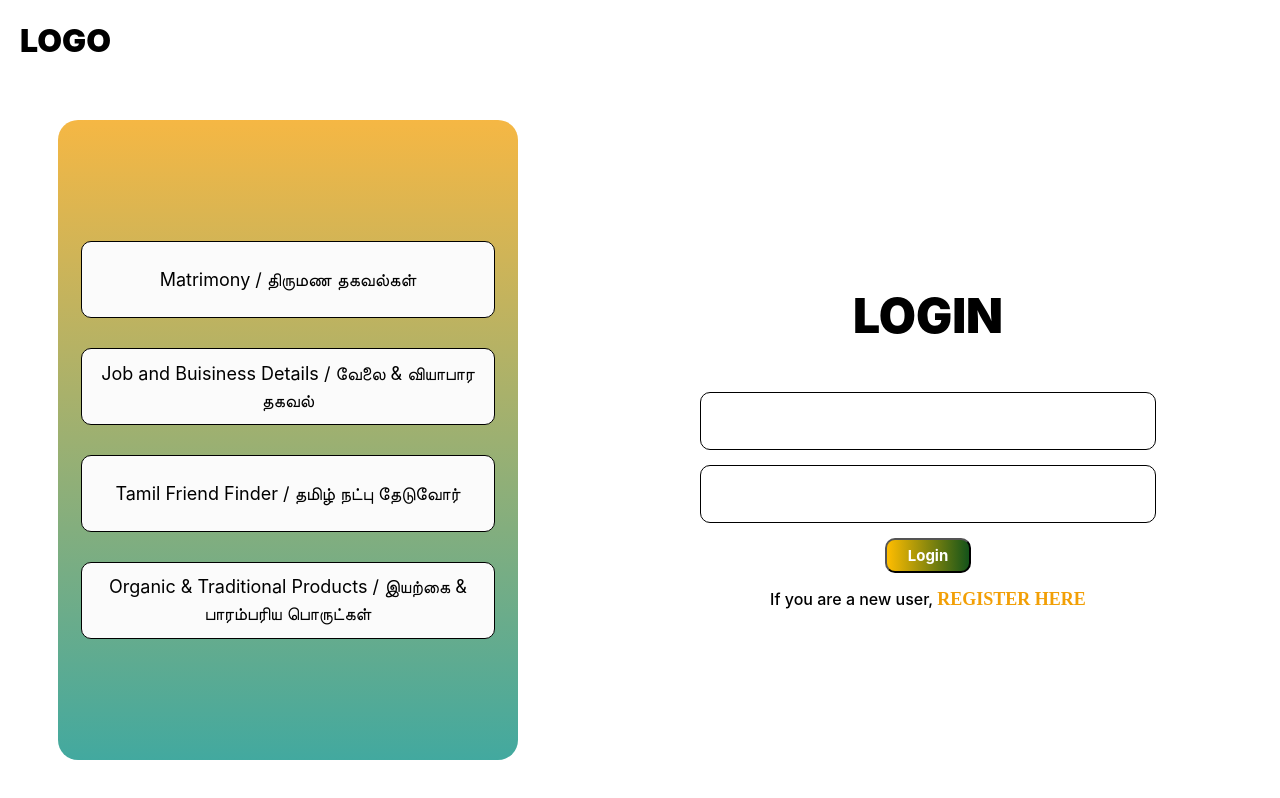
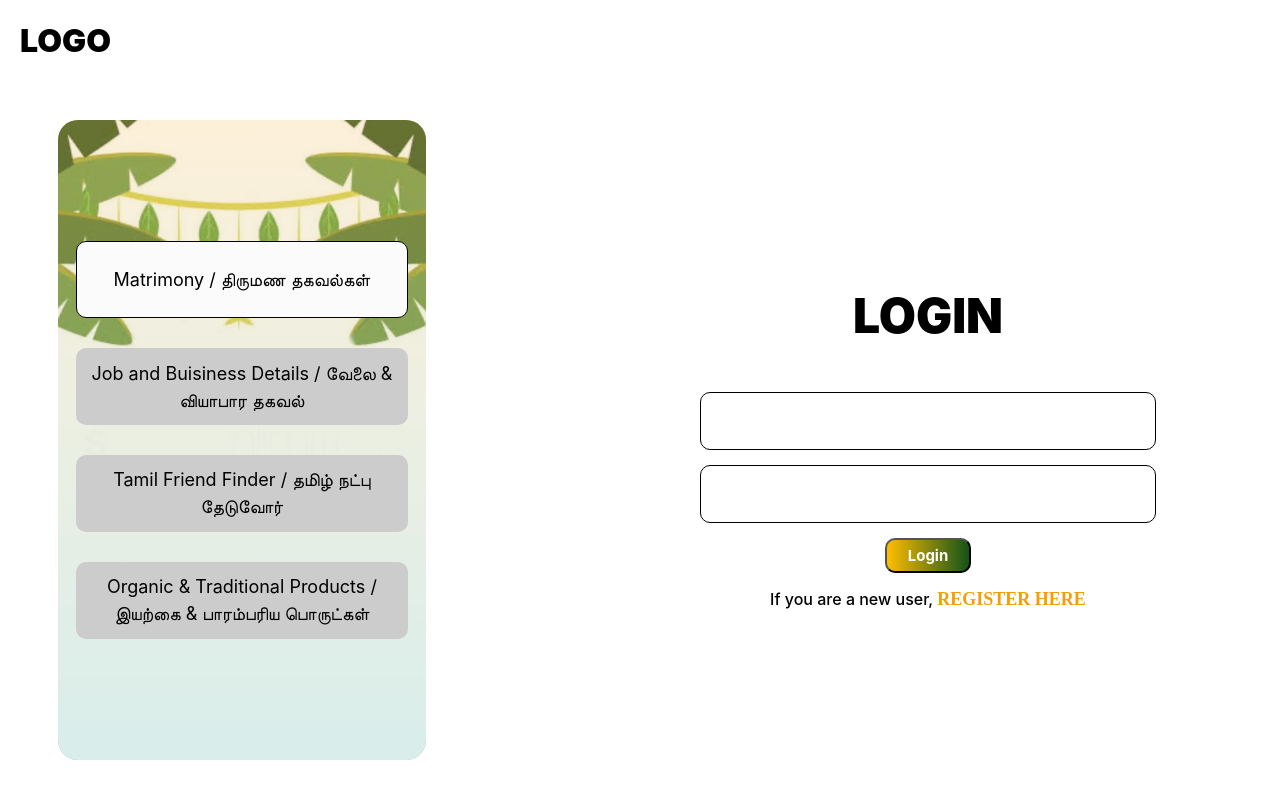
Before and after one commit to Zedbyte-corp/Thamizhar_thakaval_myyam, a React (Create React App) app in the folder thamizhar_thakaval_myyam/: page / in a window 1280 px wide. Built offline with nearby package versions, Linux system fonts and the light colour scheme; a web font is replaced by a local one.

Commit message:
login image and anchor

```diff
--- a/thamizhar_thakaval_myyam/package.json
+++ b/thamizhar_thakaval_myyam/package.json
@@ -10,8 +10,10 @@
     "react": "^18.0.0",
     "react-dom": "^18.0.0",
     "react-router-dom": "^6.3.0",
+    "react-router-hash-link": "^2.4.3",
     "react-scripts": "5.0.0",
-    "web-vitals": "^2.1.4"
+    "web-vitals": "^2.1.4",
+    "yup": "^0.32.11"
   },
   "scripts": {
     "start": "react-scripts start",
--- a/thamizhar_thakaval_myyam/src/pages/Authentication/Login/login.css
+++ b/thamizhar_thakaval_myyam/src/pages/Authentication/Login/login.css
@@ -51,8 +51,20 @@ p {
   align-items: center;
   justify-content: center;
 }
-
 .login_switch_page_container {
+  height: 80vh;
+  width: 80%;
+}
+.login_switch_page_bg {
+  height: 80vh;
+  width: 100%;
+  object-fit: cover;
+  position: absolute;
+  border-radius: 20px;
+  opacity: 0.8;
+  z-index: 1;
+}
+.login_switch_page_gradient {
   height: 80vh;
   width: 80%;
   background: #000;
@@ -66,9 +78,31 @@ p {
   align-items: center;
   justify-content: center;
   flex-direction: column;
+  position: relative;
+  z-index: 2;
 }
 
-.login_switch {
+.login_switch_inactive {
+  width: 90%;
+  height: 12%;
+  margin: 15px;
+  background: #cccccc;
+  /* border: 1px solid #000000; */
+  /* box-sizing: border-box; */
+  border-radius: 10px;
+  font: var(--primary-font-family);
+  font-style: normal;
+  font-weight: 400;
+  font-size: 18px;
+  line-height: 27px;
+  display: flex;
+  align-items: center;
+  justify-content: center;
+  text-align: center;
+  cursor: pointer;
+  z-index: 3;
+}
+.login_switch_active {
   width: 90%;
   height: 12%;
   margin: 15px;
@@ -86,6 +120,7 @@ p {
   justify-content: center;
   text-align: center;
   cursor: pointer;
+  z-index: 3;
 }
 
 .login_form_container {
@@ -150,41 +185,40 @@ p {
   cursor: pointer;
 }
 
-
-@media only screen and (max-device-width: 768px){
+@media only screen and (max-device-width: 768px) {
   .login_header {
     justify-content: center;
   }
-  .login_maincontainer{
+  .login_maincontainer {
     flex-direction: column;
     align-items: center;
   }
-  .login_main_left{
-    width:100%;
+  .login_main_left {
+    width: 100%;
     height: 60vh;
   }
-  .login_switch_page_container{
-    height:auto;
+  .login_switch_page_container {
+    height: auto;
     width: 100%;
-    padding:15px 0 15px 0;
+    padding: 15px 0 15px 0;
   }
-  .login_switch{
+  .login_switch {
     min-height: 18%;
     font-size: 12px;
   }
-  .login_main_right{
+  .login_main_right {
     width: 100%;
   }
   h1 {
     font-size: 1.4rem;
   }
-  .login_button{
-    width:auto;
+  .login_button {
+    width: auto;
   }
-  p{
+  p {
     font-size: 12px;
   }
-  .register_button{
+  .register_button {
     font-size: 14px;
   }
 }
--- a/thamizhar_thakaval_myyam/src/pages/Authentication/Login/login.jsx
+++ b/thamizhar_thakaval_myyam/src/pages/Authentication/Login/login.jsx
@@ -1,26 +1,31 @@
 import "./login.css";
 import { useFormik } from "formik";
+import React, { useState } from "react";
+import login_bg from "../../../Assets/Login/login.jpeg";
+
 import { useNavigate } from "react-router-dom";
-import { getLoginApiResponse } from "../../../networkcall.service"
-
+import { getLoginApiResponse } from "../../../networkcall.service";
 
 function Login() {
   const navigate = useNavigate();
 
   async function checkvalue(values) {
     console.log(values);
-    let response = await getLoginApiResponse(values)
-    if(response.status === "success"){
-        navigate('/Matrimony/home');
-    }
-    else{
-        alert("check the crendentials")
+    let response = await getLoginApiResponse(values);
+    if (response.status === "success") {
+      navigate("/Matrimony/home");
+    } else {
+      alert("check the crendentials");
     }
   }
 
   const onClickRegister = () => {
-    navigate('/Matrimony/register');
-  }
+    navigate("/Matrimony/register");
+  };
+  const [activeTab, setActiveTab] = useState(0);
+  const onClickChange = (val) => {
+    // setActiveTab(val);
+  };
 
   // initializing formik form
   const { handleChange, handleSubmit, handleBlur, values, errors, touched } =
@@ -39,16 +44,49 @@ function Login() {
       <div className="login_maincontainer">
         <div className="login_main_left">
           <div className="login_switch_page_container">
+            <div className="login_switch_page_gradient">
+              <img src={login_bg} alt="" className="login_switch_page_bg" />
               {/* <img src={loginimg} alt="" /> */}
-            <div className="login_switch">Matrimony / திருமண தகவல்கள்</div>
-            <div className="login_switch">
+              <button
+                className={
+                  activeTab === 0
+                    ? "login_switch_active"
+                    : "login_switch_inactive"
+                }
+                onClick={onClickChange(0)}
+              >
+                Matrimony / திருமண தகவல்கள்
+              </button>
+              <div
+                className={
+                  activeTab === 1
+                    ? "login_switch_active"
+                    : "login_switch_inactive"
+                }
+                // onClick={onClickChange(1)}
+              >
                 Job and Buisiness Details / வேலை & வியாபார தகவல்
               </div>
-            <div className="login_switch">
+              <div
+                className={
+                  activeTab === 2
+                    ? "login_switch_active"
+                    : "login_switch_inactive"
+                }
+                // onClick={onClickChange(2)}
+              >
                 Tamil Friend Finder / தமிழ் நட்பு தேடுவோர்
               </div>
-            <div className="login_switch">
+              <div
+                className={
+                  activeTab === 3
+                    ? "login_switch_active"
+                    : "login_switch_inactive"
+                }
+                // onClick={onClickChange(3)}
+              >
                 Organic & Traditional Products / இயற்கை & பாரம்பரிய பொருட்கள்
+              </div>
             </div>
           </div>
         </div>
@@ -85,7 +123,12 @@ function Login() {
               <button className="login_button" type="submit">
                 Login
               </button>
-              <p>If you are a new user, <span className="register_button" onClick={onClickRegister}>REGISTER HERE</span></p>
+              <p>
+                If you are a new user,{" "}
+                <span className="register_button" onClick={onClickRegister}>
+                  REGISTER HERE
+                </span>
+              </p>
             </form>
           </div>
         </div>
--- a/thamizhar_thakaval_myyam/src/pages/TamilMatrimony/Register/register.jsx
+++ b/thamizhar_thakaval_myyam/src/pages/TamilMatrimony/Register/register.jsx
@@ -4,7 +4,8 @@ import wedding_bg from "../../../Assets/TamilMatrimony/register/wedding_bg.png";
 import { useNavigate } from "react-router-dom";
 import { useFormik } from "formik";
 import { getRegisterApiResponse } from "../../../networkcall.service";
-import * as Yup from 'yup';
+import * as Yup from "yup";
+import { HashLink } from "react-router-hash-link";
 
 function Register() {
   const navigate = useNavigate();
@@ -25,14 +26,14 @@ function Register() {
 
   const SignupSchema = Yup.object().shape({
     name: Yup.string()
-      .min(2, 'Too Short!')
-      .max(50, 'Too Long!')
-      .required('Required'),
+      .min(2, "Too Short!")
+      .max(50, "Too Long!")
+      .required("Required"),
     dob: Yup.string()
-      .min(2, 'Too Short!')
-      .max(50, 'Too Long!')
-      .required('Required'),
-      age: Yup.string().email('Invalid email').required('Required'),
+      .min(2, "Too Short!")
+      .max(50, "Too Long!")
+      .required("Required"),
+    age: Yup.string().email("Invalid email").required("Required"),
   });
 
   // initializing formik form
@@ -82,7 +83,7 @@ function Register() {
         profile_pic: "",
         heroscope: "",
       },
-      validationSchema:{SignupSchema},
+      validationSchema: { SignupSchema },
       onSubmit: (values) => checkvalue(values),
     });
 
@@ -107,19 +108,29 @@ function Register() {
         <div className="matrimony_register_left">
           <div className="matrimony_register_anchor">
             <div className="matrimony_register_anchor_button">
+              <HashLink smooth to={"#personal-details"}>
                 Personal Details
+              </HashLink>
             </div>
             <div className="matrimony_register_anchor_button">
+              <HashLink smooth to={"#contact-details"}>
                 Contact Details
+              </HashLink>
             </div>
             <div className="matrimony_register_anchor_button">
+              <HashLink smooth to={"#education-details"}>
                 Education & Career Details
+              </HashLink>
             </div>
             <div className="matrimony_register_anchor_button">
+              <HashLink smooth to={"#appearance-details"}>
                 Lifestyle & Appearance
+              </HashLink>
             </div>
             <div className="matrimony_register_anchor_button">
+              <HashLink smooth to={"#images-details"}>
                 Images and Horoscope
+              </HashLink>
             </div>
           </div>
         </div>
@@ -129,7 +140,10 @@ function Register() {
             onSubmit={handleSubmit}
           >
             <div className="matrimony_register_personal_details">
-              <div className="matrimony_register_form_title">
+              <div
+                className="matrimony_register_form_title"
+                id="personal-details"
+              >
                 Personal Details
               </div>
               <div className="matrimony_register_align_form">
@@ -352,7 +366,10 @@ function Register() {
             </div>
 
             <div className="matrimony_register_personal_details">
-              <div className="matrimony_register_form_title">
+              <div
+                className="matrimony_register_form_title"
+                id="family-details"
+              >
                 Family Details
               </div>
               <div className="matrimony_register_align_form">
@@ -513,7 +530,10 @@ function Register() {
             </div>
 
             <div className="matrimony_register_personal_details">
-              <div className="matrimony_register_form_title">
+              <div
+                className="matrimony_register_form_title"
+                id="contact-details"
+              >
                 Contact Details
               </div>
               <div className="matrimony_register_align_form">
@@ -585,7 +605,10 @@ function Register() {
             </div>
 
             <div className="matrimony_register_personal_details">
-              <div className="matrimony_register_form_title">
+              <div
+                className="matrimony_register_form_title"
+                id="education-details"
+              >
                 Education and Career
               </div>
               <div className="matrimony_register_align_form">
@@ -709,7 +732,10 @@ function Register() {
             </div>
 
             <div className="matrimony_register_personal_details">
-              <div className="matrimony_register_form_title">
+              <div
+                className="matrimony_register_form_title"
+                id="appearance-details"
+              >
                 Lifestyle & Appearance
               </div>
               <div className="matrimony_register_align_form">
@@ -771,7 +797,10 @@ function Register() {
             </div>
 
             <div className="matrimony_register_personal_details">
-              <div className="matrimony_register_form_title">
+              <div
+                className="matrimony_register_form_title"
+                id="images-details"
+              >
                 Images & Horoscope
               </div>
               <div className="matrimony_register_align_form">
```
Also changed, not shown: thamizhar_thakaval_myyam/src/pages/TamilMatrimony/Register/register.css (+6 -6 lines), 1 other file (tests, documents, lock files or other folders). Lines whose indentation alone changed are shown as unchanged.
